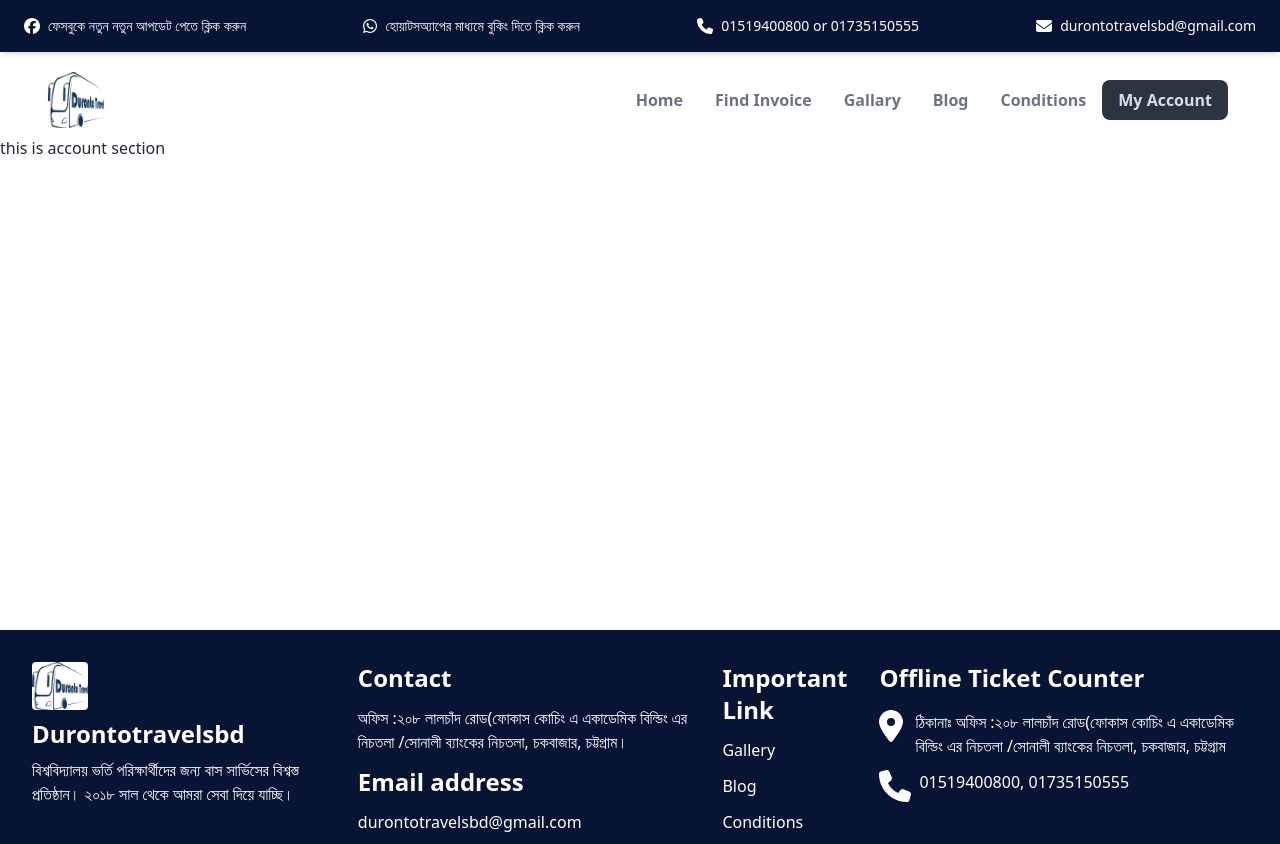
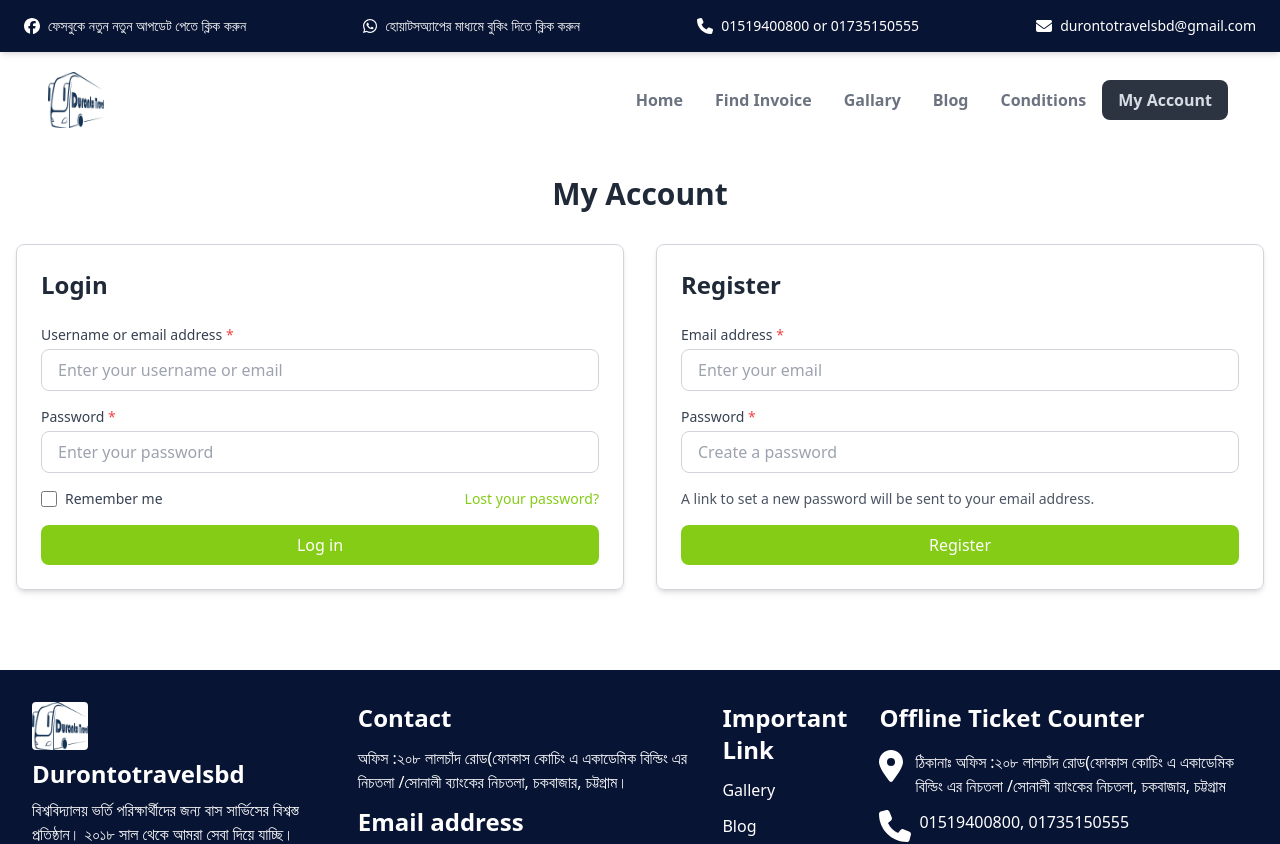
Before and after one commit to Muhammad-sefat/Duranto_Travel_BD, a React (Vite) app in the folder Frontend/: page /my-account in a window 1280 px wide. Shown: the top 844 px of the page. Built offline with nearby package versions, Linux system fonts and the light colour scheme.

Commit message:
Start working on account page

```diff
--- a/Frontend/src/pages/Account.jsx
+++ b/Frontend/src/pages/Account.jsx
@@ -2,8 +2,111 @@ import React from "react";
 
 const Account = () => {
   return (
-    <div>
-      <p>this is account section</p>
+    <div className="container mx-auto my-10 px-4">
+      <h1 className="text-3xl font-bold text-gray-800 text-center mb-8">
+        My Account
+      </h1>
+      <div className="grid grid-cols-1 md:grid-cols-2 gap-8">
+        {/* Login Section */}
+        <div className="border border-gray-300 rounded-lg p-6 shadow-md">
+          <h2 className="text-2xl font-semibold mb-6">Login</h2>
+          <form>
+            <div className="mb-4">
+              <label
+                htmlFor="username"
+                className="block text-sm font-medium text-gray-700"
+              >
+                Username or email address{" "}
+                <span className="text-red-500">*</span>
+              </label>
+              <input
+                type="text"
+                id="username"
+                className="mt-1 block w-full px-4 py-2 border border-gray-300 rounded-lg focus:outline-none focus:ring-2 focus:ring-lime-500"
+                placeholder="Enter your username or email"
+              />
+            </div>
+            <div className="mb-4">
+              <label
+                htmlFor="password"
+                className="block text-sm font-medium text-gray-700"
+              >
+                Password <span className="text-red-500">*</span>
+              </label>
+              <div className="relative">
+                <input
+                  type="password"
+                  id="password"
+                  className="mt-1 block w-full px-4 py-2 border border-gray-300 rounded-lg focus:outline-none focus:ring-2 focus:ring-lime-500"
+                  placeholder="Enter your password"
+                />
+                <span className="absolute inset-y-0 right-3 flex items-center">
+                  <i className="fas fa-eye text-gray-500"></i>
+                </span>
+              </div>
+            </div>
+            <div className="flex items-center justify-between mb-4">
+              <label className="flex items-center">
+                <input type="checkbox" className="h-4 w-4 text-lime-500" />
+                <span className="ml-2 text-sm text-gray-700">Remember me</span>
+              </label>
+              <a href="#" className="text-sm text-lime-500 hover:underline">
+                Lost your password?
+              </a>
+            </div>
+            <button
+              type="submit"
+              className="w-full bg-lime-500 text-white py-2 rounded-lg hover:bg-lime-600"
+            >
+              Log in
+            </button>
+          </form>
+        </div>
+
+        {/* Register Section */}
+        <div className="border border-gray-300 rounded-lg p-6 shadow-md">
+          <h2 className="text-2xl font-semibold mb-6">Register</h2>
+          <form>
+            <div className="mb-4">
+              <label
+                htmlFor="email"
+                className="block text-sm font-medium text-gray-700"
+              >
+                Email address <span className="text-red-500">*</span>
+              </label>
+              <input
+                type="email"
+                id="email"
+                className="mt-1 block w-full px-4 py-2 border border-gray-300 rounded-lg focus:outline-none focus:ring-2 focus:ring-lime-500"
+                placeholder="Enter your email"
+              />
+            </div>
+            <div className="mb-4">
+              <label
+                htmlFor="register-password"
+                className="block text-sm font-medium text-gray-700"
+              >
+                Password <span className="text-red-500">*</span>
+              </label>
+              <input
+                type="password"
+                id="register-password"
+                className="mt-1 block w-full px-4 py-2 border border-gray-300 rounded-lg focus:outline-none focus:ring-2 focus:ring-lime-500"
+                placeholder="Create a password"
+              />
+            </div>
+            <p className="text-sm text-gray-600 mb-4">
+              A link to set a new password will be sent to your email address.
+            </p>
+            <button
+              type="submit"
+              className="w-full bg-lime-500 text-white py-2 rounded-lg hover:bg-lime-600"
+            >
+              Register
+            </button>
+          </form>
+        </div>
+      </div>
     </div>
   );
 };
```
